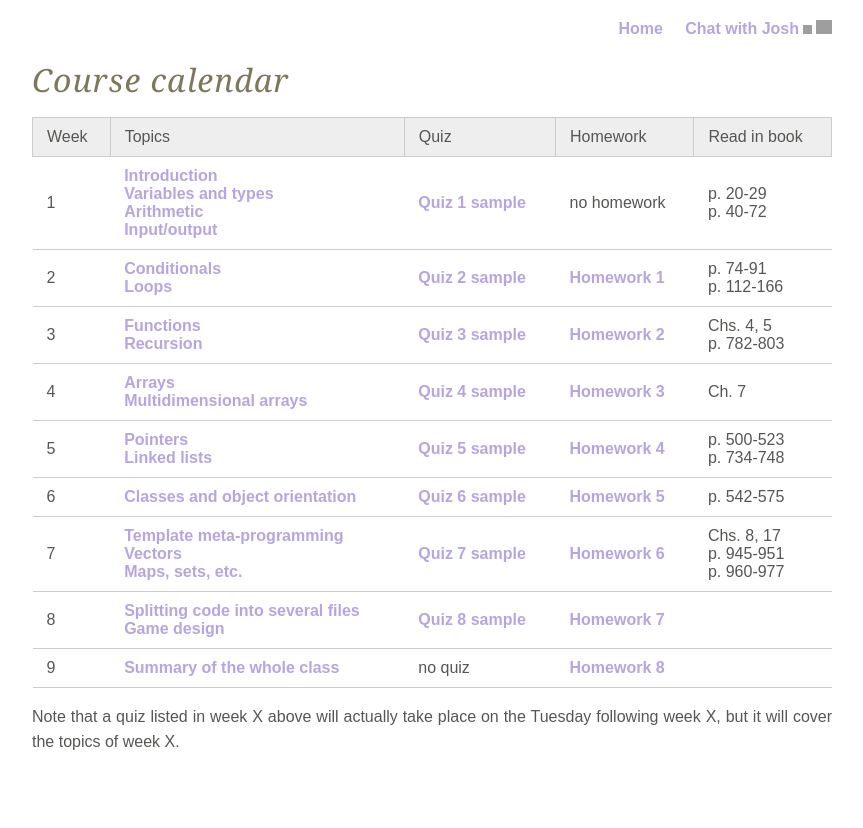
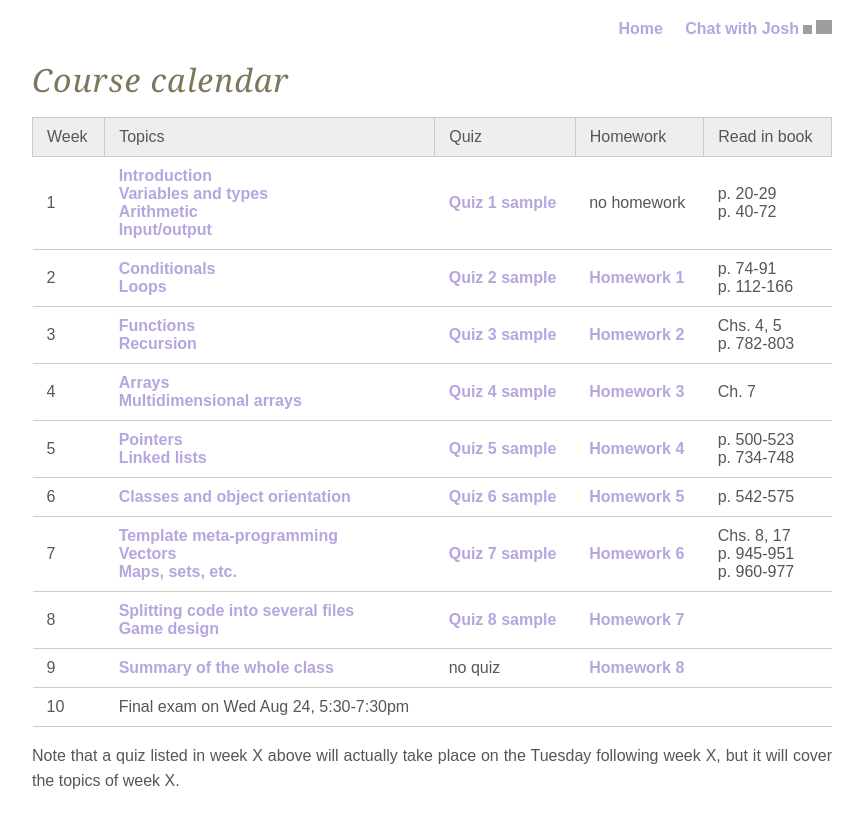
Before and after one commit to joshuaeckroth/cse230-website, a Jekyll site: the page built from lecture/calendar.markdown, in a window 1280 px wide. Shown: the top 828 px of the page, without its empty margins (208-1071 px from the left). Built offline with Jekyll 4.4.1, drawn with Linux system fonts in a browser that asks for light colours; Markdown is read by kramdown in place of the engine named in the settings; grey boxes are pictures that could not be loaded.

Commit message:
Added final exam info to calendar.

```diff
--- a/lecture/calendar.markdown
+++ b/lecture/calendar.markdown
@@ -14,6 +14,7 @@ Week | Topics | Quiz | Homework | Read in book
 7 | [Template meta-programming](/lecture/template-metaprogramming.html)<br/>[Vectors](/lecture/vectors.html)<br/>[Maps, sets, etc.](/lecture/maps-sets-etc.html) | [Quiz 7 sample](/quiz/quiz-7-sample.html) | [Homework 6](/homework/homework-6.html) | Chs. 8, 17<br/>p. 945-951<br/>p. 960-977
 8 | [Splitting code into several files](/lecture/splitting-code.html)<br/>[Game design](/lecture/game-design.html) | [Quiz 8 sample](/quiz/quiz-8-sample.html) | [Homework 7](/homework/homework-7.html) |
 9 | [Summary of the whole class](/lecture/summary.html) | no quiz | [Homework 8](/homework/homework-8.html) |
+10 | Final exam on Wed Aug 24, 5:30-7:30pm | | |
 
 Note that a quiz listed in week X above will actually take place on the Tuesday
 following week X, but it will cover the topics of week X.
```
